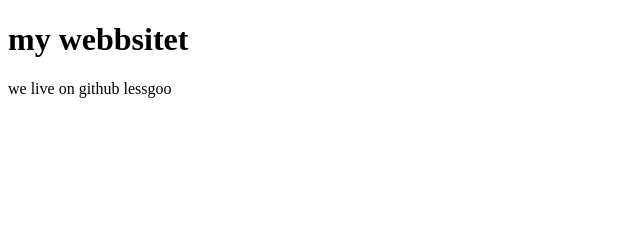
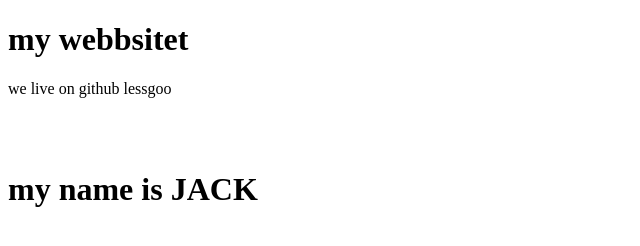
Before and after one commit to jackarvey/jackarvey.github.io, a plain HTML site: page index.html in a window 1280 px wide. Shown: the whole page, without its empty margins (0-640 px from the left). Drawn offline with Linux system fonts and the light colour scheme.

Commit message:
Update index.html

```diff
--- a/index.html
+++ b/index.html
@@ -6,6 +6,9 @@
 
     <h1>my webbsitet</h1>
     <p>we live on github lessgoo</p>
+    <br><br>
+
+    <h1>my name is <strong>JACK</strong></h1>
 
 </body>
 
```
